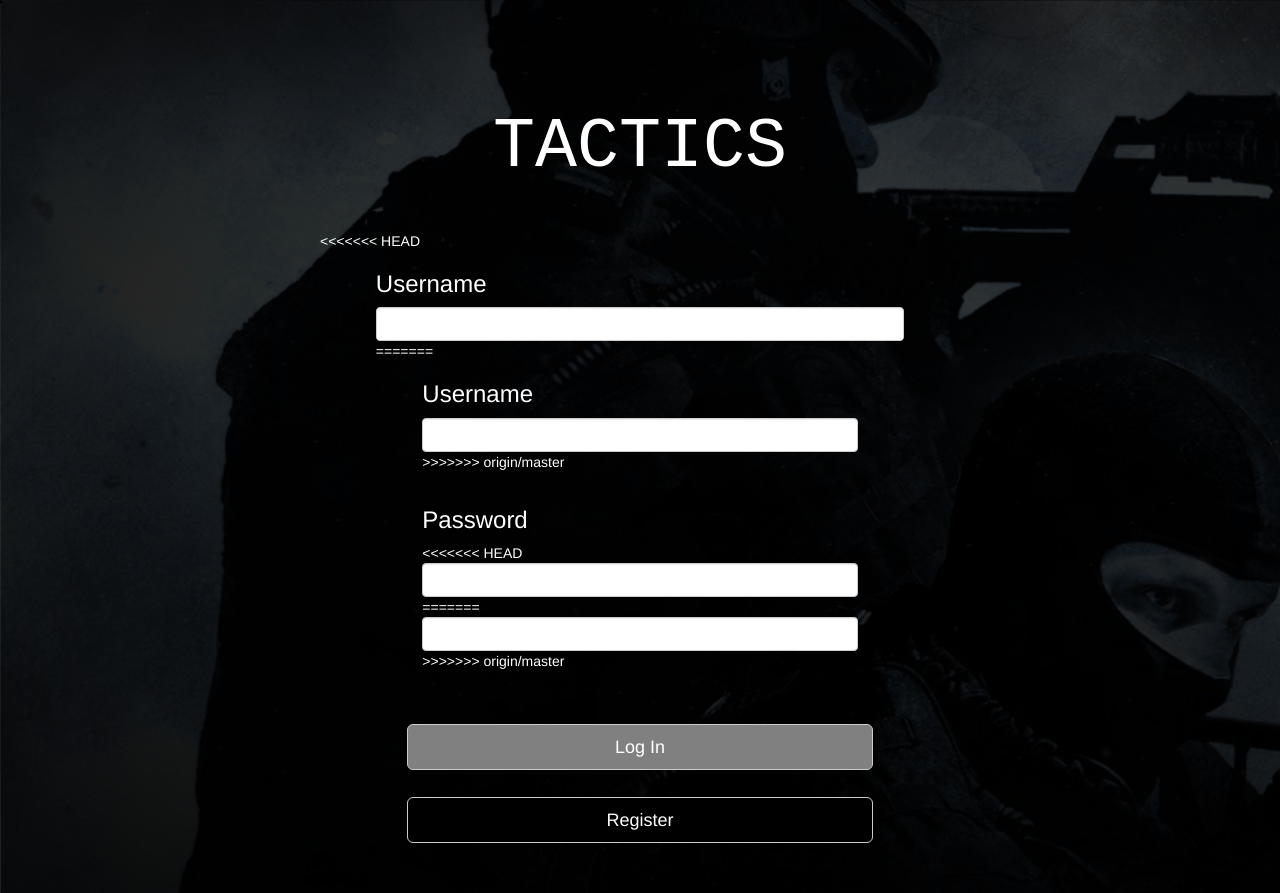
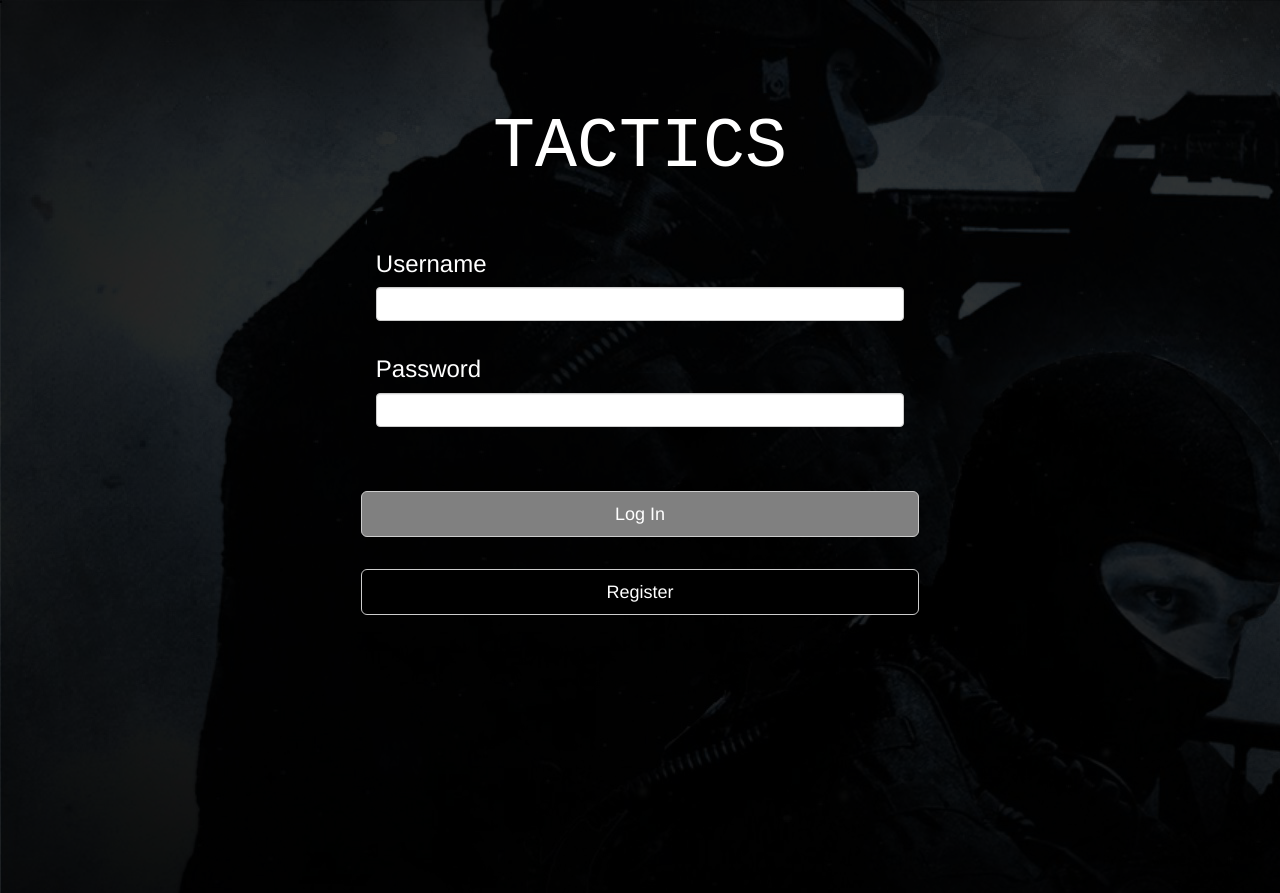
Before and after one commit to bojoluis21798/WebApp, a PHP site: page / in a window 1280 px wide. Run offline with PHP 8.4, Linux system fonts and the light colour scheme.

Commit message:
Modified index

```diff
--- a/index.php
+++ b/index.php
@@ -12,29 +12,18 @@
 				<div class='loginform'>
 					<h1 class='logintitle text-center'>TACTICS</h1>
 					<div class='formproper'>
-<<<<<<< HEAD
-						<form method='POST' action='loggin.php'>
-							<div class='form-group formrow row'>
-								<label class='h3 text-left col-form-label col-md-11 col-md-offset-1'>Username</label>
-								<div class='col-md-10 col-md-offset-1'>
-									<input name='user' type='text' class='form-control' required>
-=======
-						<form method = 'POST' action = 'login.php'>
+			<form method = 'POST' action = 'login.php'>
 							<div class='form-group formrow row'>
 								<label class='h3 text-left col-form-label col-md-11 col-md-offset-1'>Username</label>
 								<div class='col-md-10 col-md-offset-1'>
 									<input type='text' class='form-control' name = 'username' >
->>>>>>> origin/master
+
 								</div>
 							</div>
 							<div class='form-group formrow row'>
 								<label class='h3 text-left col-form-label col-md-11 col-md-offset-1'>Password</label>
 								<div class='col-md-10 col-md-offset-1'>
-<<<<<<< HEAD
-									<input name='pass' type='password' class='form-control' required>
-=======
 									<input type='password' class='form-control' name = 'password' >
->>>>>>> origin/master
 								</div>
 							</div>
 							<div class='row forbut'>
```
